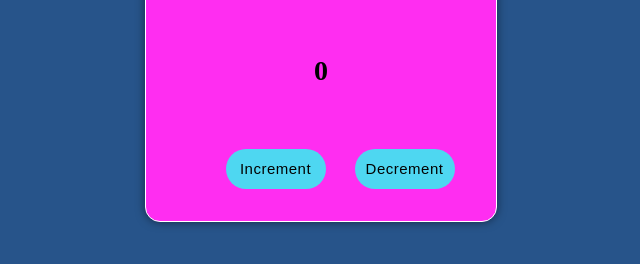
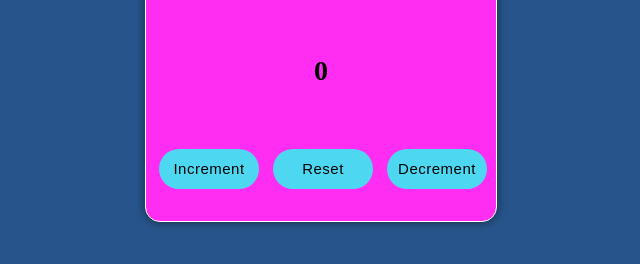
Before and after one commit to golu-aarya/JavaScript-class-Lecture, a plain HTML site: page counter app/index.html in a window 1280 px wide. Shown: the part 238-502 px from the top of the page, without its empty margins (319-959 px from the left). Drawn offline with Linux system fonts and the light colour scheme.

Commit message:
function &  callbackfunction

```diff
--- a/counter app/index.html
+++ b/counter app/index.html
@@ -40,8 +40,8 @@
         position: relative;
         transform: translate(-50%, -50%);
        top: 50%;
-       left: 37%;
-       margin-right: 25px;
+       left: 18%;
+       margin-right: 10px;
        height: 40px;
        width: 100px;
        border-radius: 40px;
@@ -72,7 +72,9 @@
          <h1 style="text-align: center;">Counter App</h1>
          <span id="counter">0</span><br>
         <button class="btn-first" onclick="increment()">Increment</button>
+         <button class="btn-third" onclick="reset()">Reset</button>
         <button class="btn-second" onclick="Decrement()">Decrement</button>
+
     </div>
 
     <script>
@@ -85,6 +87,11 @@
             count--;
             document.getElementById('counter').textContent = count;
          }
+
+         function reset(){
+            count = 0;
+            document.getElementById('counter').textContent = count;
+         }
     </script>
 </body>
 </html>
```
Also changed, not shown: function & collback/index.html (added, +12 -0 lines), function & collback/script.js (added, +10 -0 lines).
